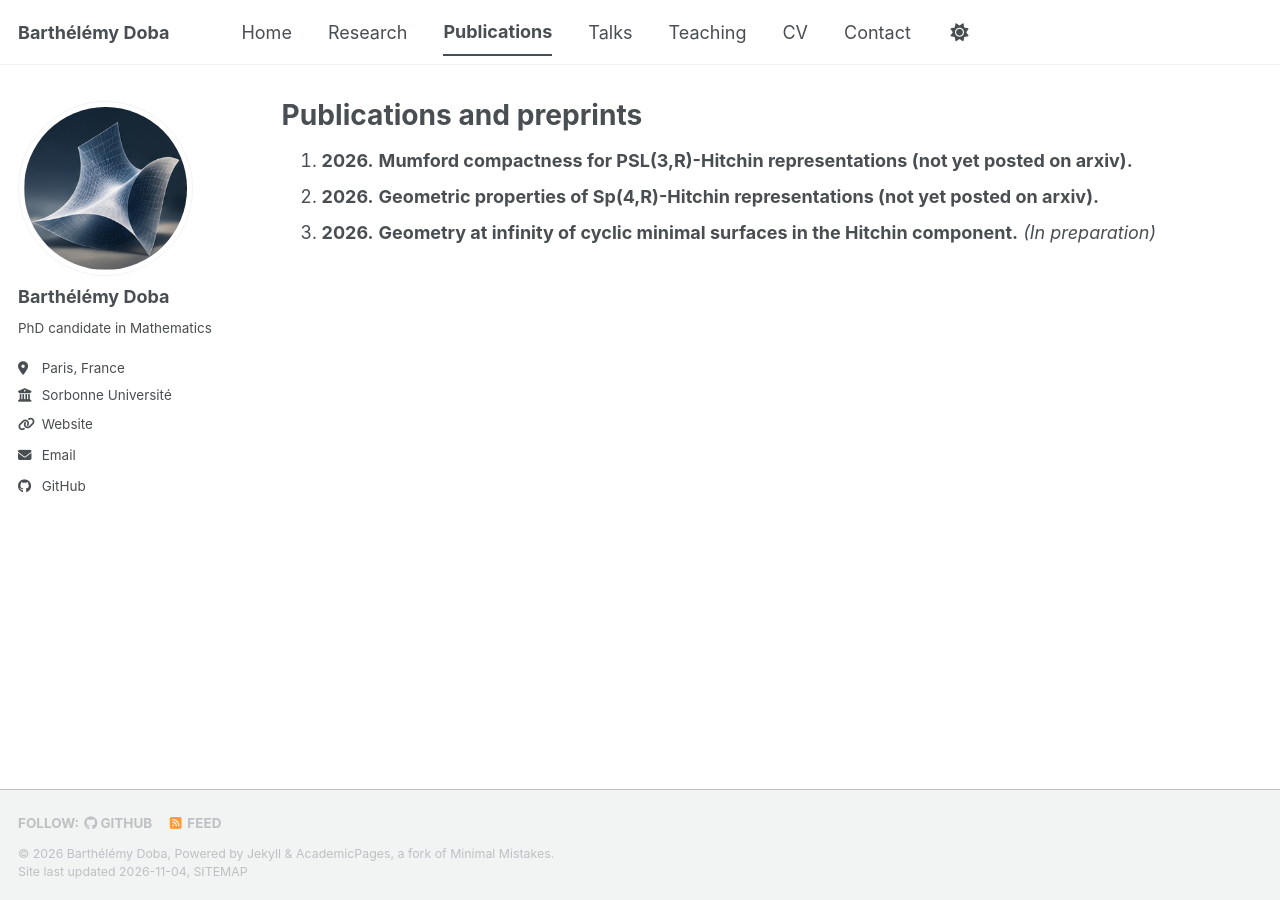
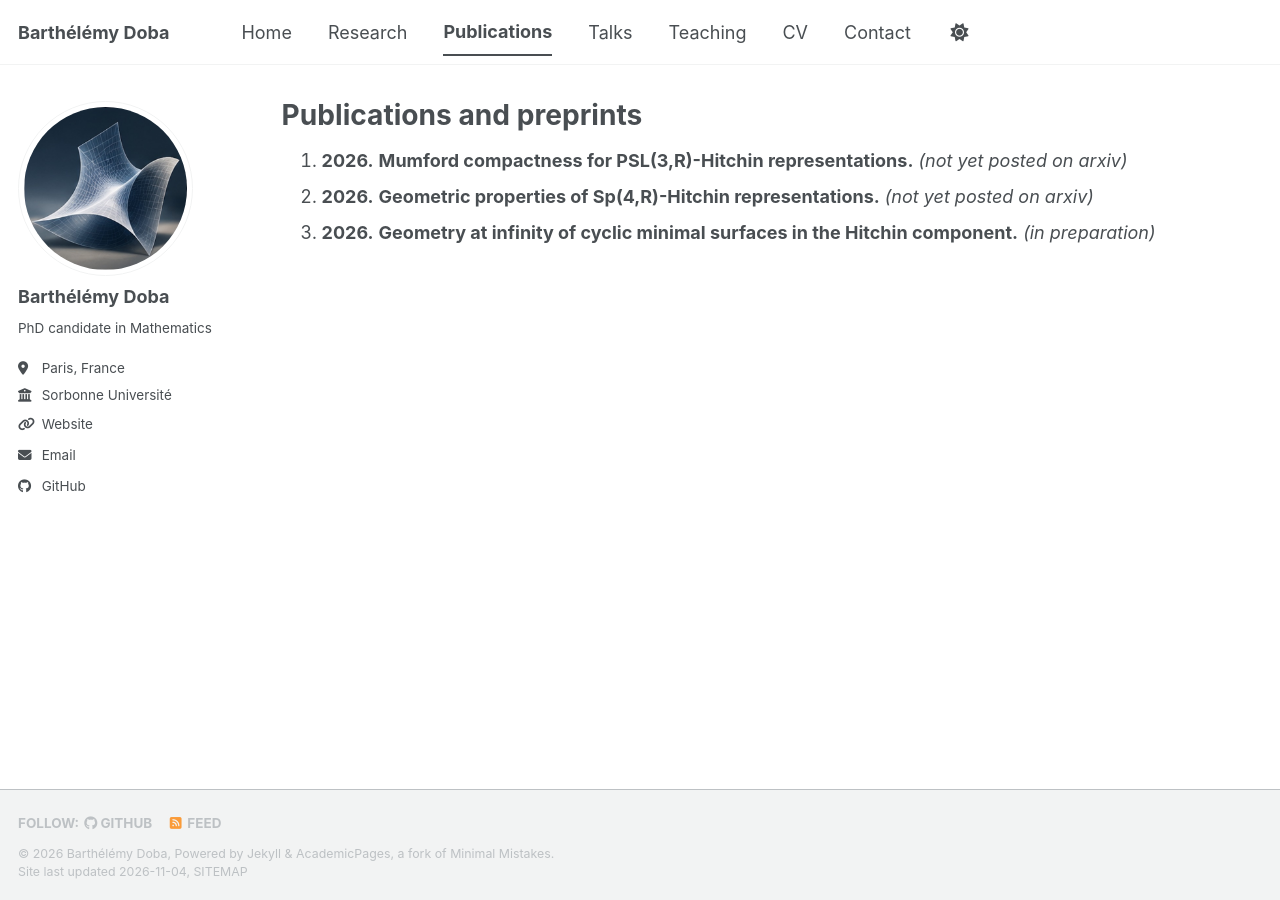
Before and after one commit to barthelemy-doba/barthelemy-doba.github.io, a Jekyll site: the page built from _pages/publications.html, in a window 1280 px wide. Built offline with Jekyll 4.4.1, drawn with Linux system fonts in a browser that asks for light colours; a script bundle is joined from its source files by our own code; a style sheet for code colours, icons or effects is not loaded.

```diff
--- a/_pages/publications.html
+++ b/_pages/publications.html
@@ -9,16 +9,18 @@ author_profile: true
   <li>
     <strong>2026.</strong>
     <strong>Mumford compactness for
-    PSL(3,R)-Hitchin representations (not yet posted on arxiv).</strong>
+    PSL(3,R)-Hitchin representations.</strong>
+    <em>(not yet posted on arxiv)</em>
   </li>
   <li>
     <strong>2026.</strong>
     <strong>Geometric properties of
-    Sp(4,R)-Hitchin representations (not yet posted on arxiv).</strong>
+    Sp(4,R)-Hitchin representations.</strong>
+    <em>(not yet posted on arxiv)</em>
   </li>
   <li>
     <strong>2026.</strong>
     <strong>Geometry at infinity of cyclic minimal surfaces in the Hitchin component.</strong>
-    <em>(In preparation)</em>
+    <em>(in preparation)</em>
   </li>
 </ol>
```
